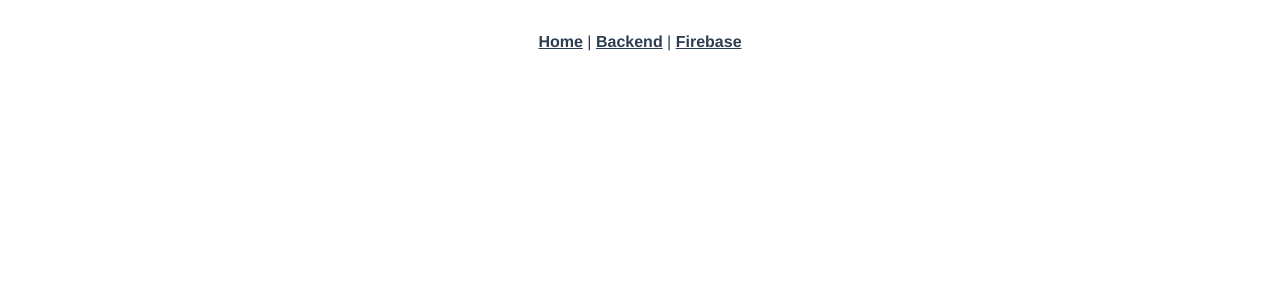
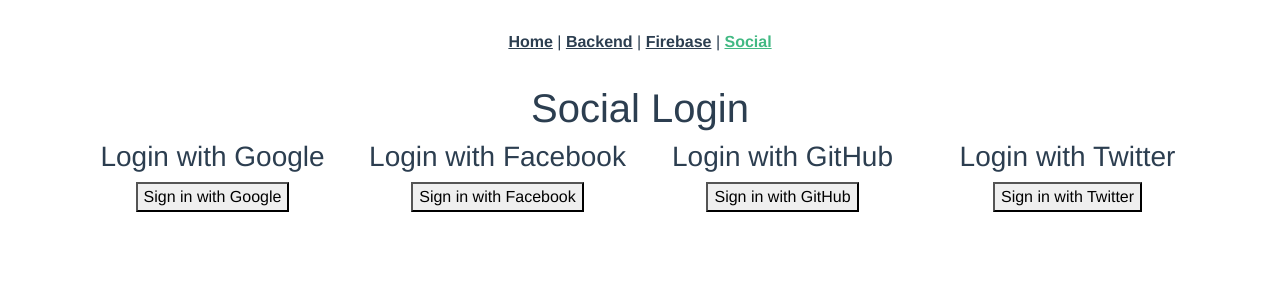
Before and after one commit to edgarbm16/authentication-vue, a Vue app: page /social-media in a window 1280 px wide. Shown: the top 300 px of the page. Built offline with nearby package versions, Linux system fonts and the light colour scheme.

Commit message:
feat(app): add login with Google

```diff
--- a/src/App.vue
+++ b/src/App.vue
@@ -2,7 +2,8 @@
   <nav>
     <router-link to="/">Home</router-link> |
     <router-link to="/auth">Backend</router-link> |
-    <router-link to="/firebase">Firebase</router-link>
+    <router-link to="/firebase">Firebase</router-link> |
+    <router-link to="/social-media">Social</router-link>
   </nav>
   <router-view/>
 </template>
--- a/src/router/index.ts
+++ b/src/router/index.ts
@@ -2,6 +2,7 @@
 import HomeView from '../views/HomeView.vue'
 import AuthView from '@/views/AuthView.vue'
 import FirebaseView from '@/views/FirebaseView.vue'
+import SocialView from '@/views/SocialView.vue'
 
 const routes: Array<RouteRecordRaw> = [
   {
@@ -18,6 +19,11 @@
     path: '/firebase',
     name: 'firebase',
     component: FirebaseView
+  },
+  {
+    path: '/social-media',
+    name: 'social-media',
+    component: SocialView
   }
 ]
 
--- /dev/null
+++ b/src/views/SocialView.vue
@@ -0,0 +1,62 @@
+<template>
+    <div class="container">
+      <h1>
+        Social Login
+      </h1>
+    </div>
+    <div class="container">
+      <div class="row">
+        <div class="col">
+          <h3>
+            Login with Google
+          </h3>
+          <button @click="loginGoogle">
+            Sign in with Google
+          </button>
+        </div>
+        <div class="col">
+          <h3>
+            Login with Facebook
+          </h3>
+          <button>
+            Sign in with Facebook
+          </button>
+        </div>
+        <div class="col">
+          <h3>
+            Login with GitHub
+          </h3>
+          <button>
+            Sign in with GitHub
+          </button>
+        </div>
+        <div class="col">
+          <h3>
+            Login with Twitter
+          </h3>
+          <button>
+            Sign in with Twitter
+          </button>
+        </div>
+      </div>
+    </div>
+</template>
+
+<script lang="ts" setup>
+
+    import {GoogleAuthProvider, signInWithPopup, getAuth} from 'firebase/auth'
+
+    const googleProvider = new GoogleAuthProvider()
+
+    const auth = getAuth()
+
+    const loginGoogle = () => {
+      signInWithPopup(auth, googleProvider)
+       .then((result) => {
+          alert('Logged in successfully!')
+        })
+       .catch((error) => {
+          alert('Error logging in:')
+        })
+    }
+</script>
```
